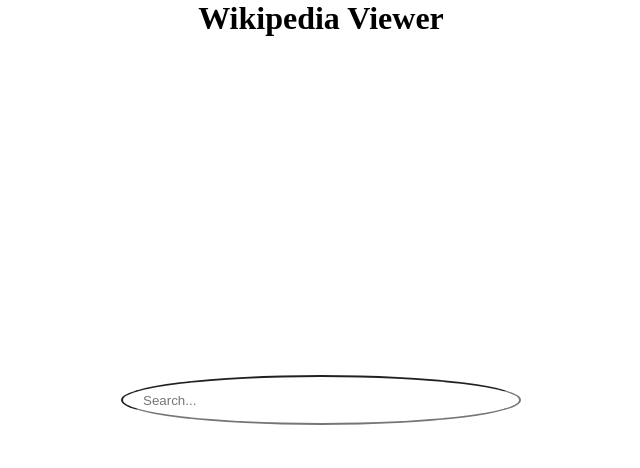
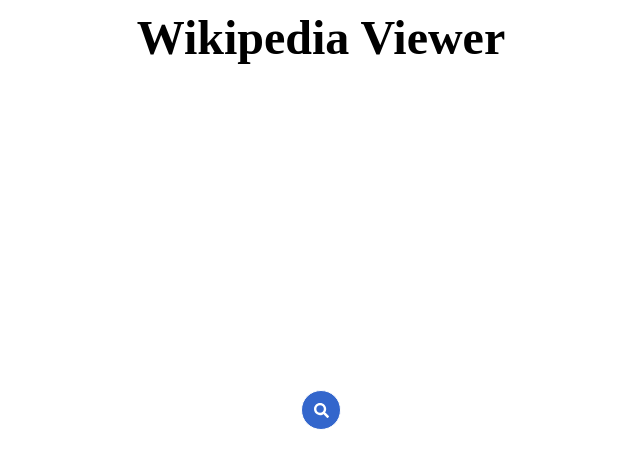
Before and after one commit to Symbolistic/react-wikipedia-viewer, a React (Create React App) app: page / in a window 1280 px wide. Shown: the top 468 px of the page, without its empty margins (319-959 px from the left). Built offline with nearby package versions, Linux system fonts and the light colour scheme.

Commit message:
finished the project, but i suck at design...

```diff
--- a/package.json
+++ b/package.json
@@ -3,11 +3,15 @@
   "version": "0.1.0",
   "private": true,
   "dependencies": {
+    "@fortawesome/fontawesome-svg-core": "^1.2.29",
+    "@fortawesome/free-solid-svg-icons": "^5.13.1",
+    "@fortawesome/react-fontawesome": "^0.1.11",
     "@testing-library/jest-dom": "^4.2.4",
     "@testing-library/react": "^9.5.0",
     "@testing-library/user-event": "^7.2.1",
     "react": "^16.13.1",
     "react-dom": "^16.13.1",
+    "react-fontawesome": "^1.7.1",
     "react-scripts": "3.4.1"
   },
   "scripts": {
--- a/public/index.html
+++ b/public/index.html
@@ -10,6 +10,7 @@
       content="Web site created using create-react-app"
     />
     <link rel="apple-touch-icon" href="%PUBLIC_URL%/logo192.png" />
+
     <!--
       manifest.json provides metadata used when your web app is installed on a
       user's mobile device or desktop. See https://developers.google.com/web/fundamentals/web-app-manifest/
--- a/src/App.css
+++ b/src/App.css
@@ -10,6 +10,13 @@
 
 #title {
   text-align: center;
+  margin-top: 10px;
+  font-size: 3em;
+}
+
+a {
+  text-decoration: inherit;
+  color: inherit;
 }
 
 .search-box {
@@ -17,16 +24,105 @@
   top: 50%;
   left: 50%;
   transform: translate(-50%, -50%);
+  background: none;
+  height: 50px;
+  border-radius: 30px;
+  margin-top: 10px;
+  padding: 5px;
+  transition: 0.4s ease-in-out;
+}
+
+.search-boxTOP {
+  position: absolute;
+  top: 18%;
+  left: 50%;
+  transform: translate(-50%, -50%);
+  background: none;
+  height: 50px;
+  border-radius: 30px;
+  padding: 5px;
+  transition: 0.4s ease-in-out;
+}
+
+.search-box:hover > .search-bar {
+  width: 150px;
+  padding: 0 7px;
+  outline: #fff;
+  border: 1px solid #36c;
+  border-radius: 30px
+}
+
+.search-boxTOP:hover > .search-bar {
+  width: 150px;
+  padding: 0 7px;
+  outline: #fff;
+  border: 1px solid #36c;
+  border-radius: 30px
+}
+
+.search-btn {
+  color: #fff;
+  float:right;
+  width:40px;
+  height: 40px;
+  font-size: 15px;
+  border: 1px solid white;
+  border-radius: 50%;
+  background-color: #36c;
+  display: flex;
+  justify-content: center;
+  align-items: center;
+  outline: none;
 }
 
 .search-bar {
-  height: 50px;
-  width: 400px;
-  padding: 0 20px;
-  border-radius: 50%;
+  border: none;
+  background: none;
+  outline: none;
+  float: left;
+  padding: 0px;
+  color: black;
+  font-size: 16px;
+  transition: 0.4s;
+  line-height: 40px;
+  width: 0px;
 }
 
-.search-bar::before {
-  content: "\f002";
-  font-family: 'FontAwesome';
+#wiki-data {
+  margin-top: 100px;
+  display: grid;
+  justify-items: center;
 }
+
+.results {
+  padding: 30px;
+  margin: 20px 10px;
+  border: 1px solid #eee;
+  box-shadow: 0px 8px 15px rgba(0,0,0,0.3);
+  transition: 0.2s ease-in-out;
+  width: 90%;
+}
+
+.results:hover {
+  border: 1px solid #36c;
+  box-shadow: 0px 8px 15px rgba(51, 102, 204, 0.8);
+}
+
+.result-title {
+  margin-bottom: 20px
+}
+
+.result.info {
+  letter-spacing: 1px;
+}
+
+@media screen and (min-width: 600px) {
+
+  .search-boxTOP {
+    top: 15%;
+  }
+
+  .results {
+    width:65%;
+  }
+}
--- a/src/App.js
+++ b/src/App.js
@@ -1,7 +1,7 @@
 import React, { useState } from 'react';
 import './App.css';
-
-
+import { faSearch } from "@fortawesome/free-solid-svg-icons";
+import { FontAwesomeIcon } from "@fortawesome/react-fontawesome";
 
 function App() {
   const [searchQuery, setSearchQuery] = useState('');
@@ -21,7 +21,7 @@
       format: "json"
     }
 
-    if (event.key === "Enter") {
+    if (event.key === "Enter" || event.type === "click") {
       url = url + "?origin=*";
 
       Object.keys(params).forEach((key) => url += '&' + key + '=' + params[key]);
@@ -41,7 +41,8 @@
   return (
     <div className="App">
       <h1 id="title">Wikipedia Viewer</h1>
-      <div className="search-box">
+      <div className={wikiData.length > 0 ? "search-boxTOP" : "search-box"}>
+
           <input
             type="text"
             className="search-bar"
@@ -50,16 +51,18 @@
             value={searchQuery}
             onKeyPress={search}
             />
+
+            <button id="submit" className="search-btn" type="submit" onClick={search}><FontAwesomeIcon icon={faSearch} /></button>
         </div>
-          <div>
+          <div id="wiki-data">
             {(wikiData.length > 0) ? (
               wikiData.map((val) => {
 
                 return (
-                  <div key={val.pageid}>
-                    <h2>{val.title}</h2>
-                    <p>{val.extract}</p>
-                  </div>
+                  <a key={val.pageid} className="results" href={`https://en.wikipedia.org/wiki/${val.title}`}><div>
+                    <h2 className="result-title">{val.title}</h2>
+                    <p className="result-info">{val.extract}</p>
+                  </div></a>
                 );
               })
             ) : ('')}
```
Also changed, not shown: 1 other file (tests, documents, lock files or other folders).
